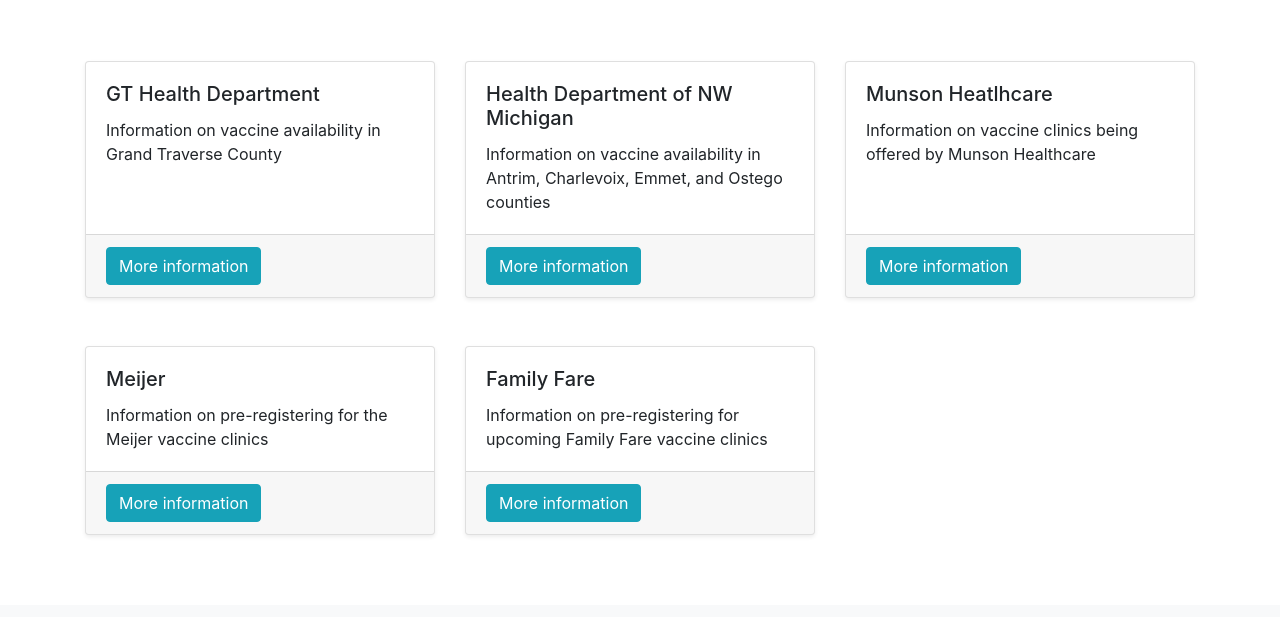
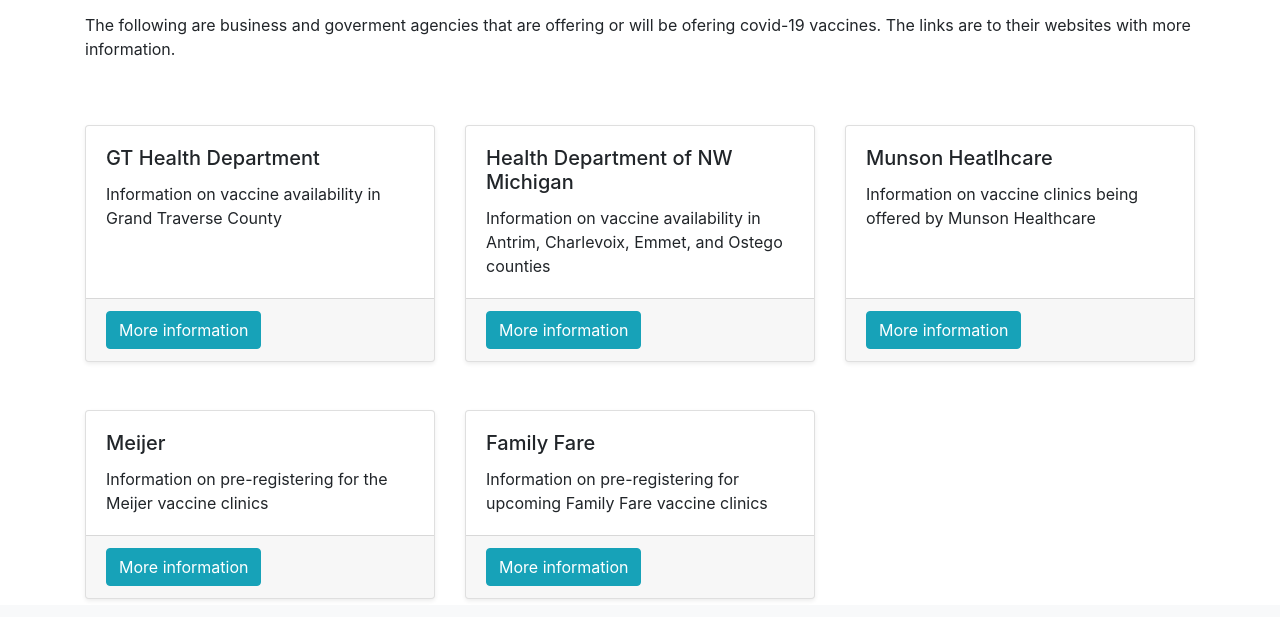
Before and after one commit to chadrickman/traverse-city-vaccine, a plain HTML site: page index.html in a window 1280 px wide. Shown: the part 137-754 px from the top of the page. Drawn offline with nearby package versions, Linux system fonts and the light colour scheme.

Commit message:
Add some information

```diff
--- a/index.html
+++ b/index.html
@@ -17,6 +17,7 @@
         <div class="container">
             <h1 class="mt-5">Traverse City Covid-19 Vaccine Information</h1>
             <p class="lead">This site is for information only and not affiliated with any of the groups or business.</p>
+            <p>The following are business and goverment agencies that are offering or will be ofering covid-19 vaccines. The links are to their websites with more information.</p>
             <div class="row row-cols-1 row-cols-md-3 g-4">
                 <div class="col pt-5">
                   <div class="card h-100 shadow-sm">
```
